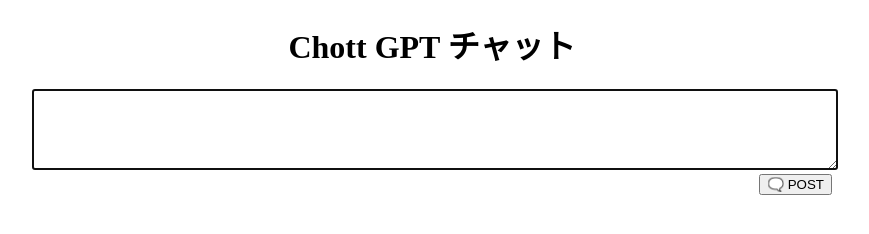
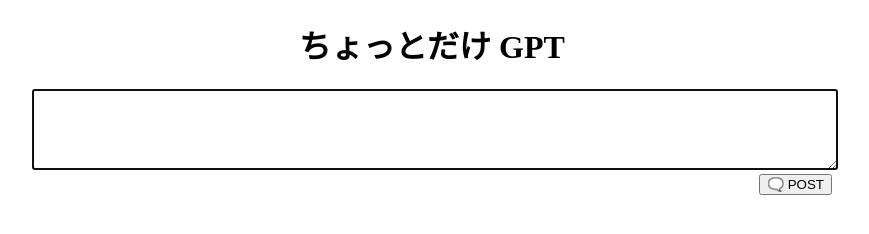
Before and after one commit to osamum/handsonbot, a website: page public/index.html in a window 1280 px wide. Shown: the whole page, without its empty margins (208-1077 px from the left). Drawn offline with Linux system fonts and the light colour scheme.

Commit message:
change UI title

```diff
--- a/public/index.html
+++ b/public/index.html
@@ -10,7 +10,7 @@
 
 <body>
     <div class="content">
-        <h1 style="text-align: center;">Chott GPT チャット</h1>
+        <h1 style="text-align: center;">ちょっとだけ GPT</h1>
         <textarea id="inputText" rows="5" style="width: 100%;"></textarea>
         <br>
         <div class="wrapper">
```
